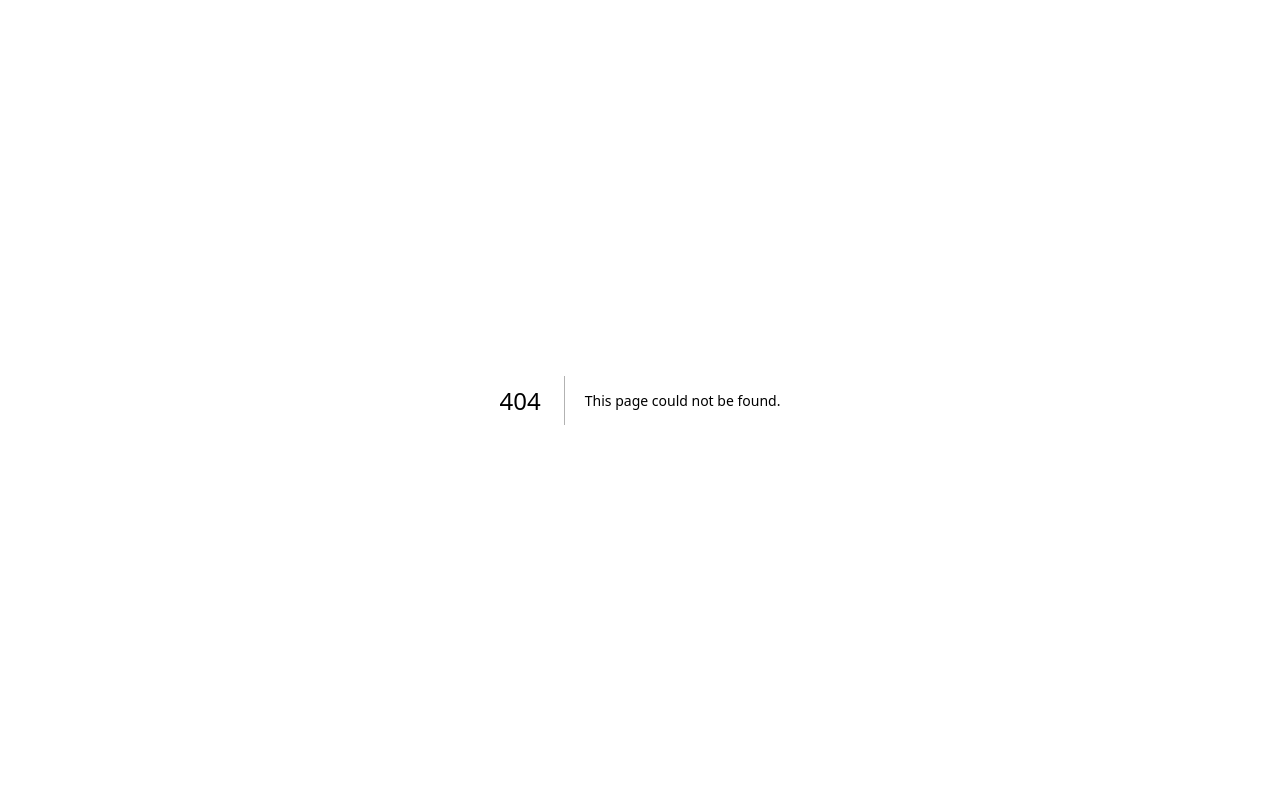
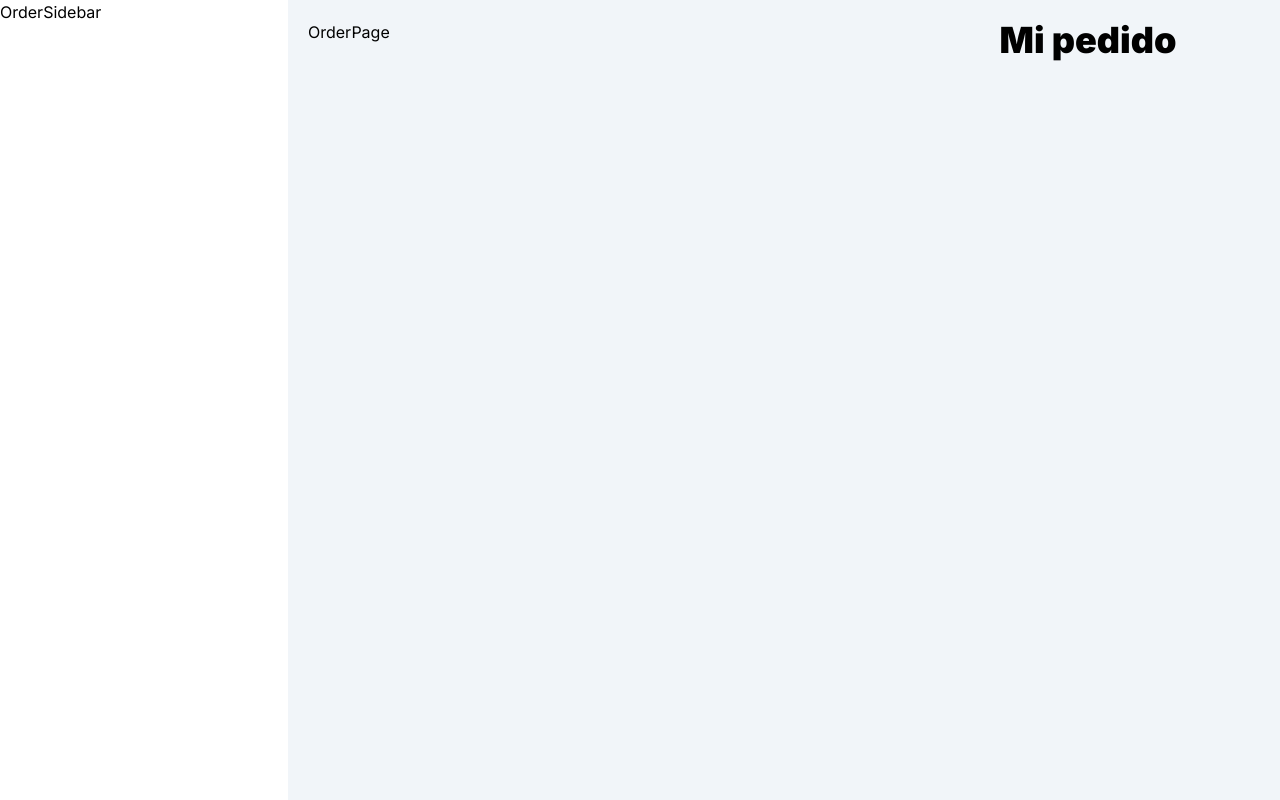
Before and after one commit to Malambo/quiosco-next, a Next.js app: page /order in a window 1280 px wide. Before the commit this address had no page. Built offline with nearby package versions, Linux system fonts and the light colour scheme.

Commit message:
estructura css

```diff
--- a/app/layout.tsx
+++ b/app/layout.tsx
@@ -16,7 +16,7 @@
 }>) {
   return (
     <html lang="en">
-      <body className={inter.className}>{children}</body>
+      <body className={`${inter.className} bg-slate-100`}>{children}</body>
     </html>
   );
 }
--- /dev/null
+++ b/app/order/layout.tsx
@@ -0,0 +1,17 @@
+import OrderSidebar from "@/components/order/OrderSidebar";
+import OrderSummary from "@/components/order/OrderSummary";
+
+export default function OrderLayout({children}: Readonly<{children: React.ReactNode}>) {
+
+    return (
+        <>
+        <div className='md:flex'>
+            <OrderSidebar />
+            <main className='md:flex-1 md:h-screen md:overflow-y-scroll p-5'>
+                {children}
+            </main>
+            <OrderSummary />
+        </div>
+        </>
+    )
+  }
--- /dev/null
+++ b/app/order/page.tsx
@@ -0,0 +1,9 @@
+
+export default function OrderPage() {
+
+    return (
+        <>
+        OrderPage
+        </>
+    )
+}
--- a/app/page.tsx
+++ b/app/page.tsx
@@ -1,9 +1,5 @@
-import Image from "next/image";
+import {redirect} from "next/navigation"
 
 export default function Home() {
-  return (
-    <>
-    <h1>Hola Mundo</h1>
-    </>
-  );
+  redirect('./order')
 }
--- /dev/null
+++ b/components/order/OrderSidebar.tsx
@@ -0,0 +1,9 @@
+
+export default function OrderSidebar() {
+
+    return (
+        <aside className='md:w-72 md:h-screen bg-white'>
+        OrderSidebar
+        </aside>
+    )
+}
--- /dev/null
+++ b/components/order/OrderSummary.tsx
@@ -0,0 +1,9 @@
+
+export default function OrderSummary() {
+
+    return (
+        <aside className='lg:h-screen lg:overflow-y-scroll lg:w-96 md:w-64 p-5'>
+            <h1 className='text-4xl text-center font-black'>Mi pedido</h1>
+        </aside>
+    )
+}
```
Also changed, not shown: package.json (+7 -5 lines), 1 other file (tests, documents, lock files or other folders).
